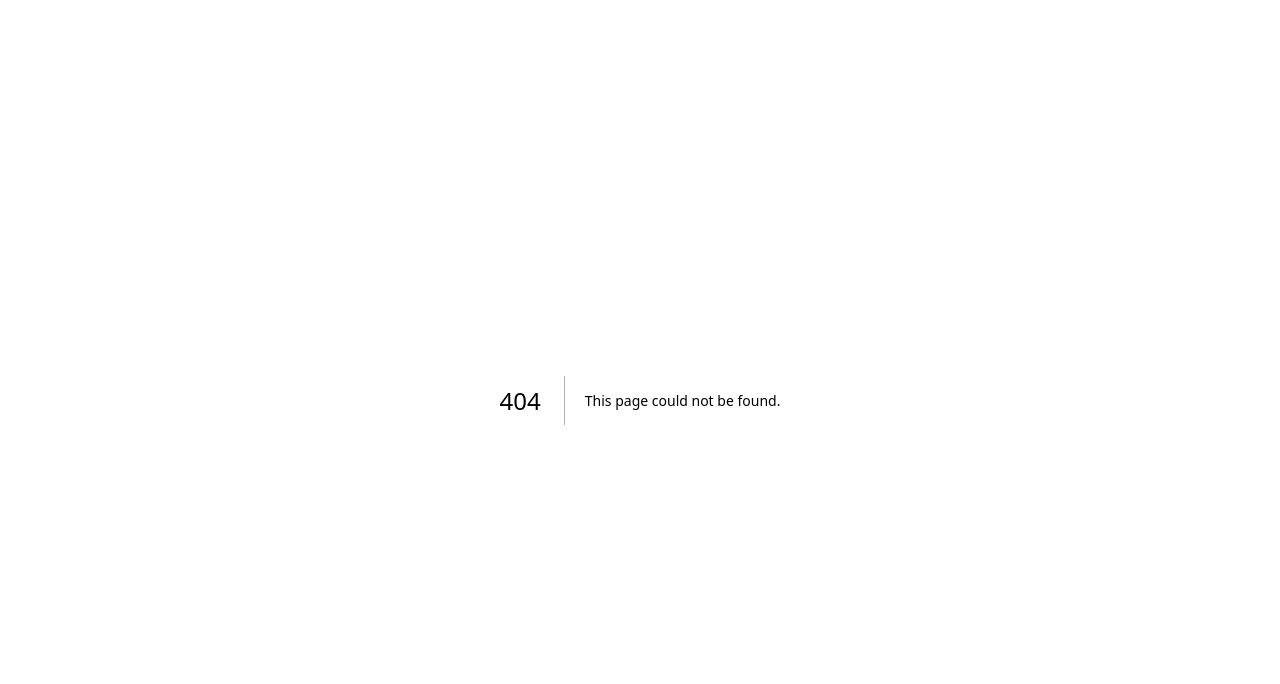
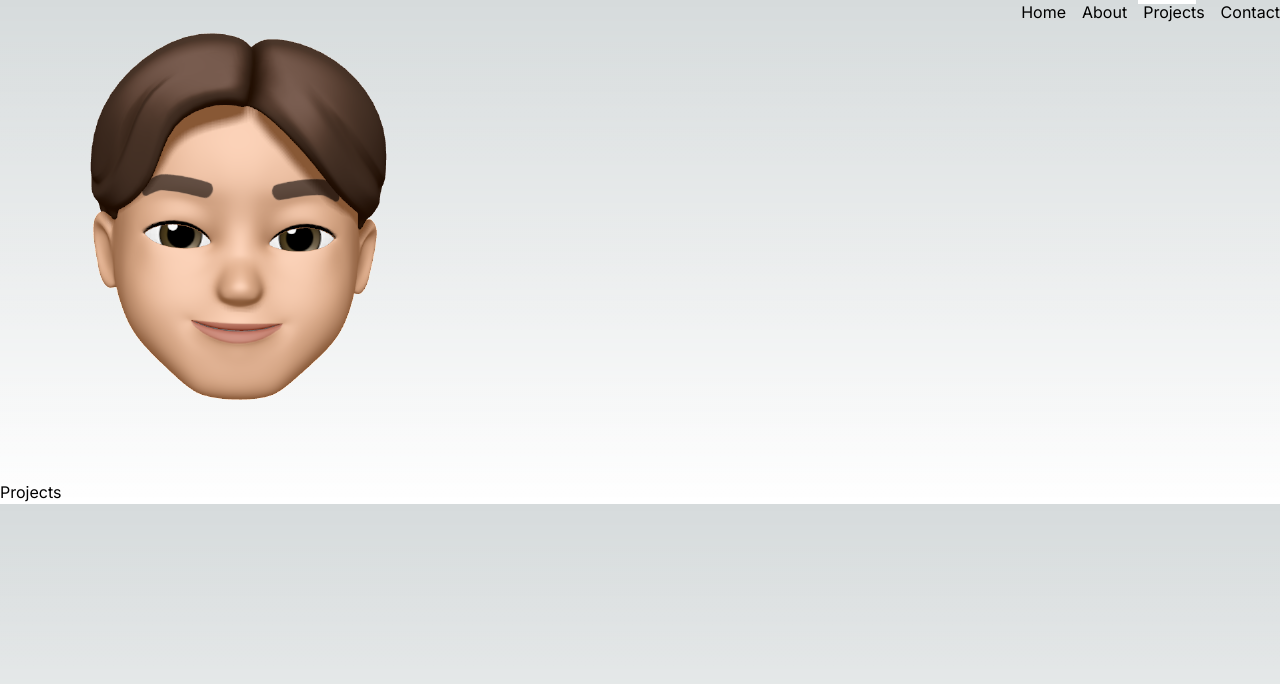
Before and after one commit to blairmcalpine/portfolio, a Next.js app: page /projects in a window 1280 px wide. Before the commit this address had no page. Shown: the top 684 px of the page. Built offline with nearby package versions, Linux system fonts and the light colour scheme.

Commit message:
Start on nav bar

```diff
--- a/src/app/layout.tsx
+++ b/src/app/layout.tsx
@@ -1,3 +1,4 @@
+import { Header } from "@/components/Header";
 import type { Metadata } from "next";
 import { Inter } from "next/font/google";
 import "./globals.css";
@@ -16,7 +17,10 @@ export default function RootLayout({
 }>) {
   return (
     <html lang="en">
-      <body className={inter.className}>{children}</body>
+      <body className={inter.className}>
+        <Header />
+        {children}
+      </body>
     </html>
   );
 }
--- a/src/app/page.tsx
+++ b/src/app/page.tsx
@@ -1,113 +1,3 @@
-import Image from "next/image";
-
 export default function Home() {
-  return (
-    <main className="flex min-h-screen flex-col items-center justify-between p-24">
-      <div className="z-10 max-w-5xl w-full items-center justify-between font-mono text-sm lg:flex">
-        <p className="fixed left-0 top-0 flex w-full justify-center border-b border-gray-300 bg-gradient-to-b from-zinc-200 pb-6 pt-8 backdrop-blur-2xl dark:border-neutral-800 dark:bg-zinc-800/30 dark:from-inherit lg:static lg:w-auto  lg:rounded-xl lg:border lg:bg-gray-200 lg:p-4 lg:dark:bg-zinc-800/30">
-          Get started by editing&nbsp;
-          <code className="font-mono font-bold">src/app/page.tsx</code>
-        </p>
-        <div className="fixed bottom-0 left-0 flex h-48 w-full items-end justify-center bg-gradient-to-t from-white via-white dark:from-black dark:via-black lg:static lg:h-auto lg:w-auto lg:bg-none">
-          <a
-            className="pointer-events-none flex place-items-center gap-2 p-8 lg:pointer-events-auto lg:p-0"
-            href="https://vercel.com?utm_source=create-next-app&utm_medium=appdir-template&utm_campaign=create-next-app"
-            target="_blank"
-            rel="noopener noreferrer"
-          >
-            By{" "}
-            <Image
-              src="/vercel.svg"
-              alt="Vercel Logo"
-              className="dark:invert"
-              width={100}
-              height={24}
-              priority
-            />
-          </a>
-        </div>
-      </div>
-
-      <div className="relative flex place-items-center before:absolute before:h-[300px] before:w-full sm:before:w-[480px] before:-translate-x-1/2 before:rounded-full before:bg-gradient-radial before:from-white before:to-transparent before:blur-2xl before:content-[''] after:absolute after:-z-20 after:h-[180px] after:w-full sm:after:w-[240px] after:translate-x-1/3 after:bg-gradient-conic after:from-sky-200 after:via-blue-200 after:blur-2xl after:content-[''] before:dark:bg-gradient-to-br before:dark:from-transparent before:dark:to-blue-700 before:dark:opacity-10 after:dark:from-sky-900 after:dark:via-[#0141ff] after:dark:opacity-40 before:lg:h-[360px] z-[-1]">
-        <Image
-          className="relative dark:drop-shadow-[0_0_0.3rem_#ffffff70] dark:invert"
-          src="/next.svg"
-          alt="Next.js Logo"
-          width={180}
-          height={37}
-          priority
-        />
-      </div>
-
-      <div className="mb-32 grid text-center lg:max-w-5xl lg:w-full lg:mb-0 lg:grid-cols-4 lg:text-left">
-        <a
-          href="https://nextjs.org/docs?utm_source=create-next-app&utm_medium=appdir-template&utm_campaign=create-next-app"
-          className="group rounded-lg border border-transparent px-5 py-4 transition-colors hover:border-gray-300 hover:bg-gray-100 hover:dark:border-neutral-700 hover:dark:bg-neutral-800/30"
-          target="_blank"
-          rel="noopener noreferrer"
-        >
-          <h2 className={`mb-3 text-2xl font-semibold`}>
-            Docs{" "}
-            <span className="inline-block transition-transform group-hover:translate-x-1 motion-reduce:transform-none">
-              -&gt;
-            </span>
-          </h2>
-          <p className={`m-0 max-w-[30ch] text-sm opacity-50`}>
-            Find in-depth information about Next.js features and API.
-          </p>
-        </a>
-
-        <a
-          href="https://nextjs.org/learn?utm_source=create-next-app&utm_medium=appdir-template-tw&utm_campaign=create-next-app"
-          className="group rounded-lg border border-transparent px-5 py-4 transition-colors hover:border-gray-300 hover:bg-gray-100 hover:dark:border-neutral-700 hover:dark:bg-neutral-800/30"
-          target="_blank"
-          rel="noopener noreferrer"
-        >
-          <h2 className={`mb-3 text-2xl font-semibold`}>
-            Learn{" "}
-            <span className="inline-block transition-transform group-hover:translate-x-1 motion-reduce:transform-none">
-              -&gt;
-            </span>
-          </h2>
-          <p className={`m-0 max-w-[30ch] text-sm opacity-50`}>
-            Learn about Next.js in an interactive course with&nbsp;quizzes!
-          </p>
-        </a>
-
-        <a
-          href="https://vercel.com/templates?framework=next.js&utm_source=create-next-app&utm_medium=appdir-template&utm_campaign=create-next-app"
-          className="group rounded-lg border border-transparent px-5 py-4 transition-colors hover:border-gray-300 hover:bg-gray-100 hover:dark:border-neutral-700 hover:dark:bg-neutral-800/30"
-          target="_blank"
-          rel="noopener noreferrer"
-        >
-          <h2 className={`mb-3 text-2xl font-semibold`}>
-            Templates{" "}
-            <span className="inline-block transition-transform group-hover:translate-x-1 motion-reduce:transform-none">
-              -&gt;
-            </span>
-          </h2>
-          <p className={`m-0 max-w-[30ch] text-sm opacity-50`}>
-            Explore starter templates for Next.js.
-          </p>
-        </a>
-
-        <a
-          href="https://vercel.com/new?utm_source=create-next-app&utm_medium=appdir-template&utm_campaign=create-next-app"
-          className="group rounded-lg border border-transparent px-5 py-4 transition-colors hover:border-gray-300 hover:bg-gray-100 hover:dark:border-neutral-700 hover:dark:bg-neutral-800/30"
-          target="_blank"
-          rel="noopener noreferrer"
-        >
-          <h2 className={`mb-3 text-2xl font-semibold`}>
-            Deploy{" "}
-            <span className="inline-block transition-transform group-hover:translate-x-1 motion-reduce:transform-none">
-              -&gt;
-            </span>
-          </h2>
-          <p className={`m-0 max-w-[30ch] text-sm opacity-50 text-balance`}>
-            Instantly deploy your Next.js site to a shareable URL with Vercel.
-          </p>
-        </a>
-      </div>
-    </main>
-  );
+  return null;
 }
--- /dev/null
+++ b/src/app/projects/page.tsx
@@ -0,0 +1,5 @@
+const Projects = () => {
+  return <div>Projects</div>;
+};
+
+export default Projects;
--- /dev/null
+++ b/src/components/Header.tsx
@@ -0,0 +1,11 @@
+import { NavBar } from "@/components/NavBar";
+import Image from "next/image";
+
+export const Header = () => {
+  return (
+    <header className="flex justify-between">
+      <Image src="/logo.png" alt="Blair's Memoji" width={480} height={480} />
+      <NavBar />
+    </header>
+  );
+};
--- /dev/null
+++ b/src/components/NavBar.tsx
@@ -0,0 +1,45 @@
+"use client";
+
+import Link from "next/link";
+import { usePathname } from "next/navigation";
+import { useCallback, useRef } from "react";
+
+export const NavBar = () => {
+  const pathname = usePathname();
+  const underlineRef = useRef<HTMLDivElement>(null);
+  const navRef = useCallback(
+    (node: HTMLElement) => {
+      if (node) {
+        node.querySelectorAll("a").forEach((a) => {
+          console.log(a.href, pathname);
+          if (new URL(a.href).pathname === pathname) {
+            underlineRef.current?.style.setProperty(
+              "left",
+              `${a.offsetLeft}px`
+            );
+            underlineRef.current?.style.setProperty(
+              "width",
+              `${a.offsetWidth}px`
+            );
+          }
+        });
+      }
+    },
+    [pathname]
+  );
+  return (
+    <nav className="flex gap-4 relative" ref={navRef}>
+      <Link href="/">Home</Link>
+      <Link href="/about">About</Link>
+      <Link href="/projects">Projects</Link>
+      <Link href="/contact">Contact</Link>
+      <div
+        className="absolute w-10 h-1 bg-white"
+        ref={underlineRef}
+        style={{
+          transition: "left 0.3s, width 0.3s",
+        }}
+      />
+    </nav>
+  );
+};
```
Also changed, not shown: public/logo.png (added).
